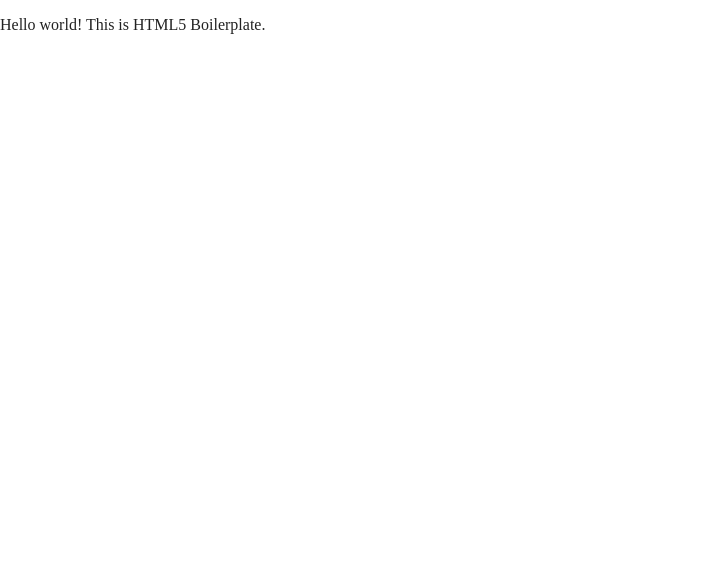
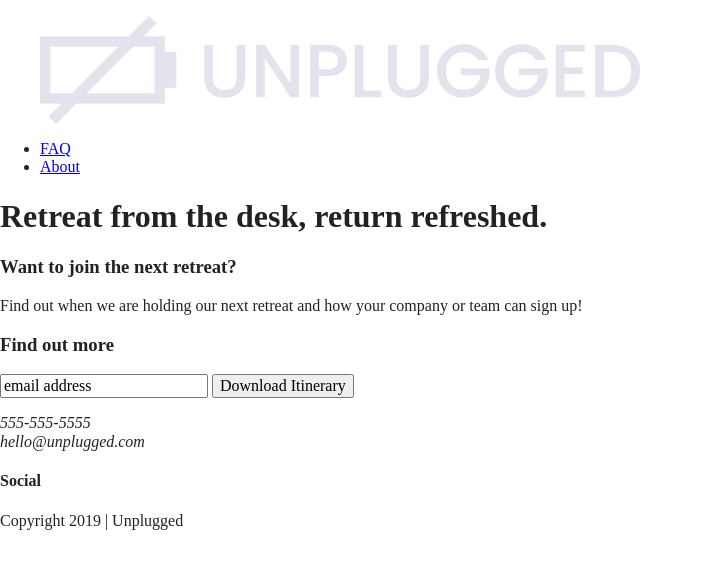
Before and after one commit to FrancyS85/unplugged, a website built with Parcel: page index.html in a window 1280 px wide. Shown: the whole page, without its empty margins (0-703 px from the left). Built offline with nearby package versions, Linux system fonts and the light colour scheme.

Commit message:
Basic header and footer structure created

```diff
--- a/index.html
+++ b/index.html
@@ -23,9 +23,74 @@
 </head>
 
 <body>
+    <header>
+      <div class="content-wrapper">
+        <figure>
+          <a href="#"><img src="img/unpluggedlogo.png" alt="unplugged logo"></a>
+        </figure>
+        <div class="header-divider">
 
-  <!-- Add your site or application content here -->
-  <p>Hello world! This is HTML5 Boilerplate.</p>
+        </div>
+
+        <nav>
+          <ul>
+            <li><a href="faq/index.html">FAQ</a></li>
+            <li><a href="about/index.html">About</a></li>
+          </ul>
+        </nav>
+
+      </div>
+    </header>
+
+    <main>
+      <section class="hero-area">
+        <div class="content-wrapper">
+          <h1>Retreat from the desk, return refreshed.</h1>
+        </div>
+      </section>
+
+      <aside>
+        <div class="content-wrapper">
+          <div class="form-description">
+            <h3>Want to join the next retreat?</h3>
+            <p>Find out when we are holding our next retreat and how your company or team can sign up!</p>
+          </div>
+          <div class="form">
+            <h3>Find out more</h3>
+            <input type="text" name="name" value="email address">
+            <input type="button" value="Download Itinerary">
+          </div>
+
+        </div>
+      </aside>
+    </main>
+
+    <footer>
+      <div class="content-wrapper">
+        <div class="footer-content">
+          <div class="contact">
+            <address>
+              <p>
+              555-555-5555<br>
+              hello@unplugged.com
+              </p>
+            </address>
+          </div>
+          <div class="social">
+            <h4>Social</h4>
+            <div class="social-icons">
+              <p><a href="http://www.facebook.com/skillcrush" target="_blank"></a></p>
+              <p><a href="http://www.twitter.com/skillcrush" target="_blank"></a></p>
+              <p><a href="http://www.instagram.com/skillcrush" target="_blank"></a></p>
+            </div>
+          </div>
+        </div>
+      </div>
+      <div class="copyright">
+        <p>Copyright 2019 &#124; Unplugged</p>
+      </div>
+    </footer>
+
   <script src="js/vendor/modernizr-3.11.2.min.js"></script>
   <script src="js/plugins.js"></script>
   <script src="js/main.js"></script>
```
Also changed, not shown: about/index.html (+48 -2 lines), faq/index.html (+48 -2 lines), img/rawpixel-800820-unsplash1.jpg (added), img/unpluggedlogo.png (added), 3 other files.
